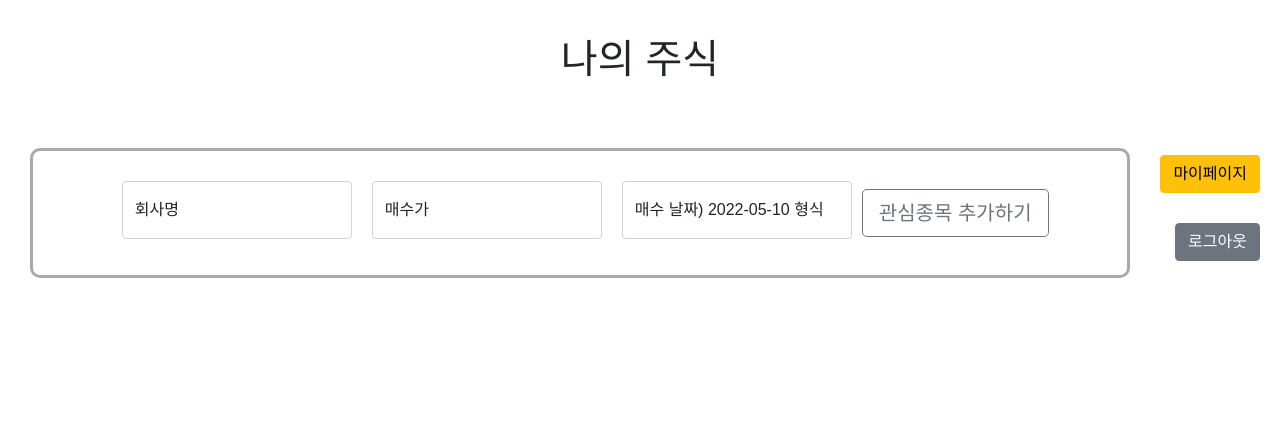
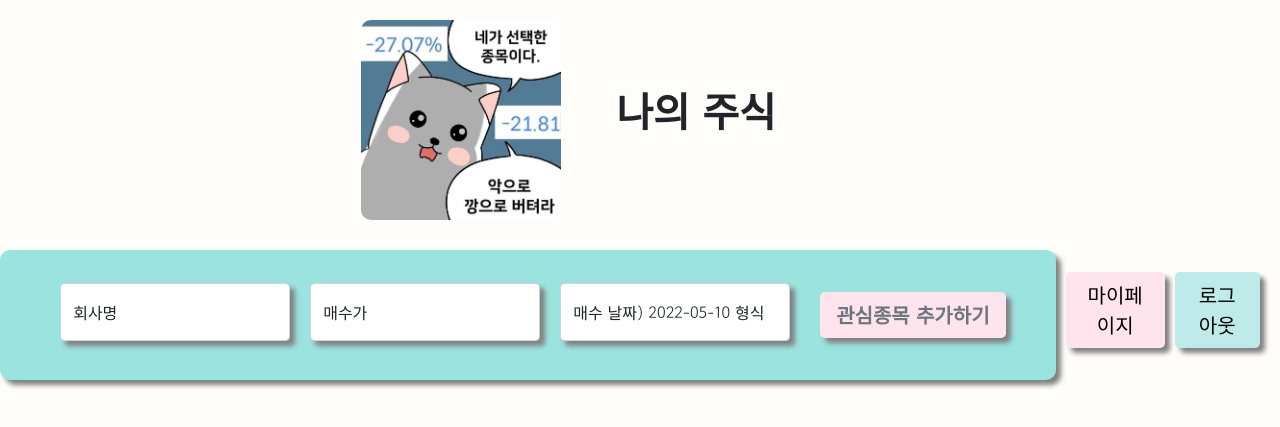
Before and after one commit to SangHoonly/stock_team4, a Flask app: template templates/user_main.html in a window 1280 px wide. Shown: the top 427 px of the page. Run offline with Flask 2, Linux system fonts and the light colour scheme; the template is opened without the code that fills it, so the values that code supplies are empty; some libraries are stand-ins or nearby versions.

Commit message:
유저 메인 디자인 변경

```diff
--- a/templates/user_main.html
+++ b/templates/user_main.html
@@ -5,7 +5,7 @@
     <meta charset="UTF-8">
     <title>메인 페이지</title>
     <meta name="viewport" content="width=device-width, initial-scale=1, shrink-to-fit=no">
-
+    <link href="https://fonts.googleapis.com/css2?family=Gowun+Dodum&display=swap" rel="stylesheet">
     <link href="https://cdn.jsdelivr.net/npm/bootstrap@5.0.2/dist/css/bootstrap.min.css" rel="stylesheet"
           integrity="sha384-EVSTQN3/azprG1Anm3QDgpJLIm9Nao0Yz1ztcQTwFspd3yD65VohhpuuCOmLASjC" crossorigin="anonymous">
     <script src="https://cdn.jsdelivr.net/npm/bootstrap@5.0.2/dist/js/bootstrap.bundle.min.js"
@@ -17,12 +17,11 @@
     <link rel="stylesheet" href="//code.jquery.com/ui/1.12.1/themes/base/jquery-ui.css">
     <script src="https://code.jquery.com/ui/1.12.1/jquery-ui.js"></script>
 
-
     <script>
         $(document).ready(function () {
             let user_id = $.cookie('user_id')
             temp_html = `
-                <h3>${user_id}님 안녕하세요!</h3>
+                <h3>${user_id}님 안녕하세요! 😉</h3>
             `
             $('#my-button-group').prepend(temp_html)
             listing();
@@ -38,7 +37,7 @@
                 dataType: 'json',
                 success: function (data) {
                     let company_json = data
-                        for (let i = 0 ; i < company_json.length; i ++){
+                    for (let i = 0; i < company_json.length; i++) {
                         company_list[i] = company_json[i]['회사명']
                         stock_code_company[company_json[i]['회사명']] = company_json[i]['종목코드']
                     }
@@ -56,10 +55,10 @@
         });
 
 
-
         function logout() {
-                $.removeCookie('user_id', { path: '/' });
-                $.removeCookie('mytoken', { path: '/' });;
+            $.removeCookie('user_id', {path: '/'});
+            $.removeCookie('mytoken', {path: '/'});
+            ;
             location.href = "/";
         }
 
@@ -80,10 +79,11 @@
             return regExp.test(asValue);
         }
 
-            function addComma(value){
+        function addComma(value) {
             value = value.replace(/\B(?=(\d{3})+(?!\d))/g, ",");
             return value;
         }
+
         // 정규표현식 끝
 
         function addMyStock() {
@@ -95,16 +95,15 @@
                 alert("비어 있는 칸이 있으면 안 됩니다!")
             }
 
-                if (!stock_code_company[company_name]){
+            if (!stock_code_company[company_name]) {
                 alert('올바른 회사를 골라주세요.')
-                }else if (!is_price(buy_price)) {
+            } else if (!is_price(buy_price)) {
                 alert("매수가 형식에 맞춰서 작성 해주세요.(ex.1~1000000000)")
             } else if (!is_date(buy_date)) {
                 alert("날짜 형식에 맞춰서 작성 해주세요.(ex.2022-05-11)")
-                } else if(Number(buy_price) === 0){
+            } else if (Number(buy_price) === 0) {
                 alert("매수 가격은 0원이 될 수 없습니다.")
-                }
-                else{
+            } else {
                 $.ajax({
                     type: 'POST',
                     url: '/favorite',
@@ -127,7 +126,7 @@
             $.ajax({
                 type: 'POST',
                 url: '/favorites',
-                    data: {user_id_give:$.cookie('user_id')},
+                data: {user_id_give: $.cookie('user_id')},
                 success: function (response) {
                     let rows = response['result']
 
@@ -144,12 +143,12 @@
 
                         let temp_html = ``
 
-                            let profit_per = (n_close/n_buy_price*100).toFixed(2)
-                            let profit_plus = n_close-n_buy_price
-                            if (n_close > n_buy_price){
+                        let profit_per = (n_close / n_buy_price * 100).toFixed(2)
+                        let profit_plus = n_close - n_buy_price
+                        if (n_close > n_buy_price) {
                             temp_html = `
-                                            <div class="card border-danger mb-3" style="max-width: 18rem;">
-                                                <div class="card-header">${stock_name} | ${stock_code}</div>
+                                            <div class="card border-danger mb-3" style="width: 30%;">
+                                                <div class="card-header"><b>${stock_name} | ${stock_code}</b> 😍</div>
                                                 <div class="card-body text-danger">
                                                     <p>매수가: ${buy_price}원</p>
                                                     <p>현재가: ${close}원</p>
@@ -159,10 +158,10 @@
                                                 </div>
                                             </div>
                                 `
-                            }else{
+                        } else {
                             temp_html = `
-                                            <div class="card border-primary mb-3" style="max-width: 18rem;">
-                                                <div class="card-header">${stock_name} | ${stock_code}</div>
+                                            <div class="card border-primary mb-3" style="width: 30%;">
+                                                <div class="card-header"><b>${stock_name} | ${stock_code}</b> 😱</div>
                                                 <div class="card-body text-primary">
                                                     <p>매수가: ${buy_price}원</p>
                                                     <p>현재가: ${close}원</p>
@@ -183,9 +182,17 @@
     </script>
     <style>
         *, button, input {
+
             font-family: 'Gowun Dodum', sans-serif;
         }
 
+        button, input {
+            box-shadow: 5px 5px 5px grey;
+        }
+
+        body {
+            background-color: #FFFDF9;
+        }
 
         .chart-group {
             width: 100%;
@@ -204,13 +211,29 @@
         }
 
         #myButton {
+            margin-left: 20px;
+            box-shadow: 5px 5px 5px grey;
+            background-color: #FFE3ED;
+            border: 1px transparent;
+            font-family: 'Gowun Dodum', sans-serif;
+        }
+
+        #myButton:hover {
+            color: gray;
+        }
+
+        #logout, #my_page {
+            border: transparent;
+            background-color: #FFE3ED;
+            margin-top: 10px;
+            margin-bottom: 20px;
+            margin-left : 10px;
             font-family: 'Gowun Dodum', sans-serif;
         }
 
         #logout {
-            margin-top: 10px;
-            margin-bottom: 20px;
-            font-family: 'Gowun Dodum', sans-serif;
+            color: black;
+            background-color: #BEEBE9;
         }
 
         .button-group {
@@ -223,10 +246,13 @@
 
         .card {
             margin: 5px;
+            border: 3px solid;
         }
 
         .newInfo {
-            border: 3px solid darkgray;
+            box-shadow: 5px 5px 5px grey;
+            border: 3px solid transparent;
+            background-color: #9BE3DE;
             border-radius: 10px;
             width: 100%;
             max-width: 1100px;
@@ -249,11 +275,22 @@
             margin: 10px;
         }
 
+        .pic {
+            width: 200px;
+            height: 200px;
+            overflow: hidden;
+            border-radius: 5%;
+            box-shadow: 0 0 20px 20px #FFFDF9 inset;
+            margin: 20px;
+        }
     </style>
 </head>
 
 <body>
-    <h1 class="h1">나의 주식</h1>
+<div style="display: flex;flex-direction: row;justify-content: center;align-items: center; margin-right:10%">
+    <img class="pic" src="/static/usermain_header.jpg" width="300" height="300" display="block"/>
+    <h1 class="h1"><b>나의 주식</b></h1>
+</div>
 <div class="twoGroup">
     <div class="newInfo">
         <div class="form-floating mb-3" style="width:230px">
@@ -268,17 +305,21 @@
             <input type="text" class="form-control" id="buy_date" placeholder="매수날짜">
             <label for="buy_date">매수 날짜) 2022-05-10 형식</label>
         </div>
-            <button type="button" id="myButton" onclick="addMyStock()" class="btn btn-outline-secondary btn-lg">관심종목 추가하기
+        <button type="button" id="myButton" onclick="addMyStock()" class="btn btn-outline-secondary btn-lg"><b>관심종목
+            추가하기</b>
         </button>
     </div>
     <div id="my-button-group" class="button-group">
-            <button type="button" id="logout" onclick="location.href='/my_page'" class="btn btn-warning">마이페이지</button>
-            <button type="button" id="logout" onclick="logout()" class="btn btn-secondary">로그아웃</button>
+        <div style="display: flex;flex-direction: row;justify-content: center;align-items: center;">
+            <button type="button" id="my_page" onclick="location.href='/my_page'" class="btn btn-warning btn-lg">마이페이지
+            </button>
+            <button type="button" id="logout" onclick="logout()" class="btn btn-secondary btn-lg">로그아웃</button>
+        </div>
     </div>
 </div>
 
 <div class="chart-group" style="margin-top : 20px">
-        <div class="row row-cols-1 row-cols-md-3 g-1" id="cards-box">
+    <div class="row row-cols-1 row-cols-md-3 g-1" style="width: 90%; padding: 10px" id="cards-box">
     </div>
 </div>
 
```
Also changed, not shown: static/usermain_header.jpg (added). Lines whose indentation alone changed are shown as unchanged.
